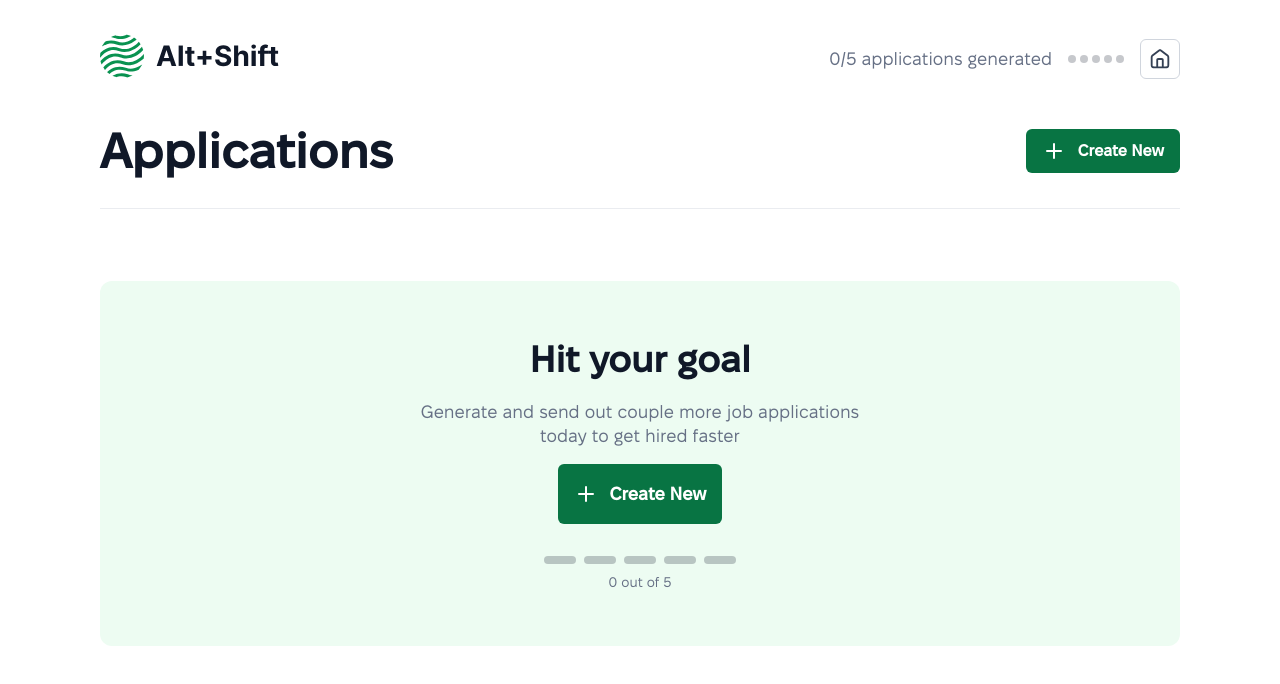
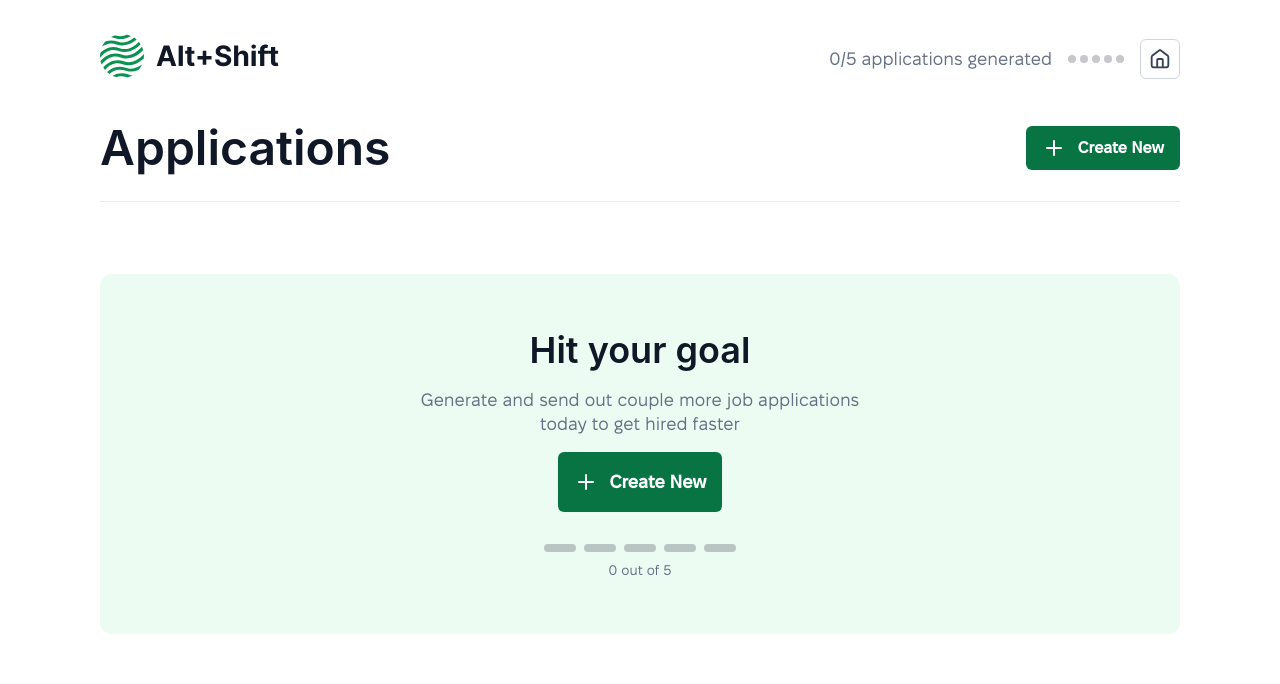
Before and after one commit to qister/cover-letter-generator, a React (Vite) app: page /all in a window 1280 px wide. Shown: the top 684 px of the page. Built offline with nearby package versions, Linux system fonts and the light colour scheme.

Commit message:
use fallback fonts

```diff
--- a/src/components/goal/styles.module.css
+++ b/src/components/goal/styles.module.css
@@ -10,7 +10,7 @@
 }
 
 .goalTitle {
-  font-family: 'FixelDisplay';
+  font-family: var(--font-family-title);
   font-size: var(--font-size-lg);
   font-weight: 600;
   color: var(--color-text-primary);
--- a/src/styles/tokens.css
+++ b/src/styles/tokens.css
@@ -12,8 +12,12 @@
   --color-border: #D0D5DD;
   --color-background-light: #F2F4F7;
 
-  --font-family-regular: 'FixelTextRegular';
-  --font-family-medium: 'FixelTextMedium';
+  --font-family-regular: 'FixelTextRegular', -apple-system, BlinkMacSystemFont, 'Segoe UI', Roboto, Oxygen,
+  Ubuntu, Cantarell, 'Open Sans', 'Helvetica Neue', sans-serif;;
+  --font-family-medium: 'FixelTextMedium', -apple-system, BlinkMacSystemFont, 'Segoe UI', Roboto, Oxygen,
+  Ubuntu, Cantarell, 'Open Sans', 'Helvetica Neue', sans-serif;;
+  --font-family-title: 'FixelTextDisplay', -apple-system, BlinkMacSystemFont, 'Segoe UI', Roboto, Oxygen,
+  Ubuntu, Cantarell, 'Open Sans', 'Helvetica Neue', sans-serif;;
 
   --font-size-xs: 14px;
   --font-size-sm: 16px;
--- a/src/ui/title/styles.module.css
+++ b/src/ui/title/styles.module.css
@@ -1,8 +1,6 @@
 .h1 {
-  /* font-size: 36px; */
-
   text-align: left;
-  font-family: 'FixelDisplay';
+  font-family: var(--font-family-title);
   font-weight: 600;
 }
 
```
